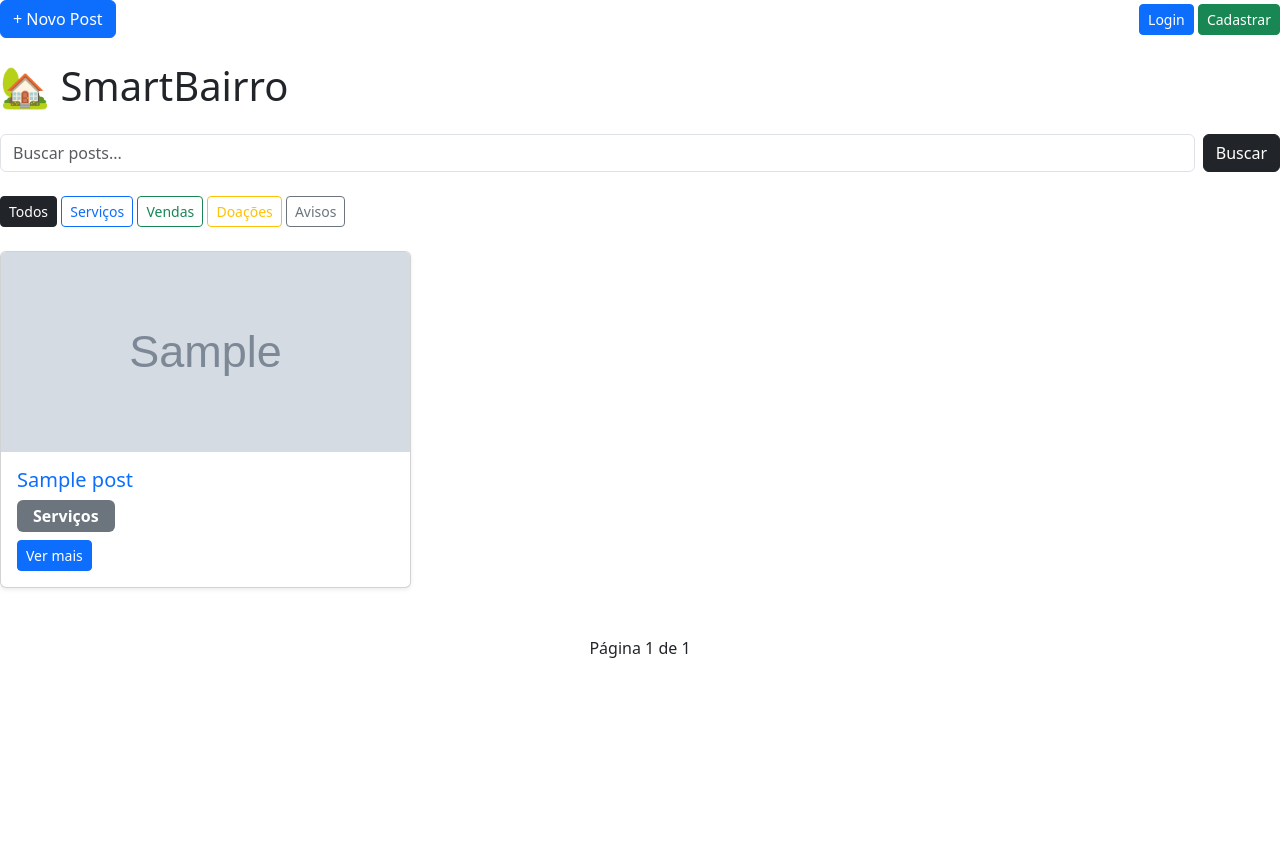
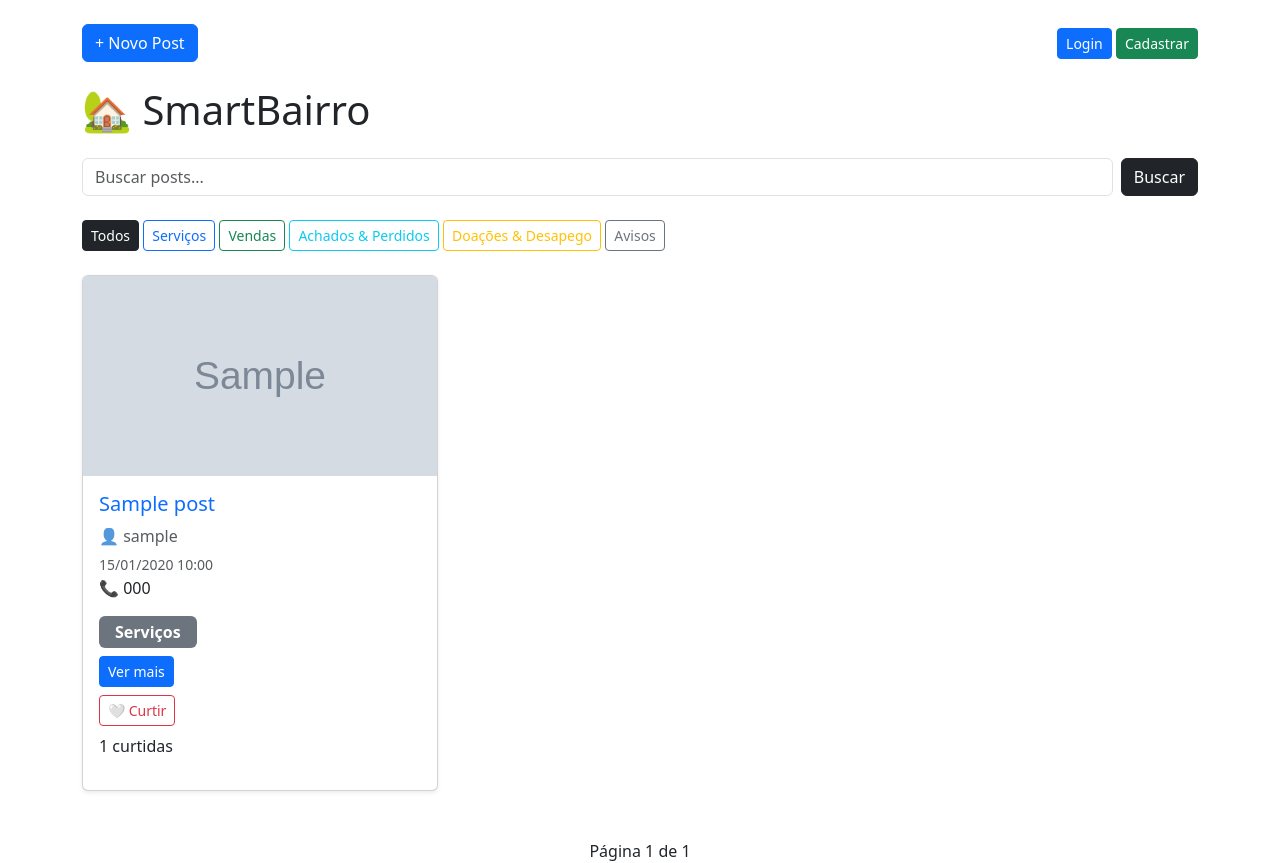
Before and after one commit to SrAndrePrado/smartbairro, a Django app: page / in a window 1280 px wide. Before the commit the page ends 658 px from the top, so only its background shows below. Run offline with Django 5.2, Linux system fonts and the light colour scheme; tables that the repository leaves empty hold one stand-in row (values such as "Sample post"); grey boxes marked "Sample" are stand-in pictures.

Commit message:
feat: Adiciona comentários, curtidas, telefone, filtro por usuário e melhorias de interface

```diff
--- a/posts/models.py
+++ b/posts/models.py
@@ -1,22 +1,40 @@
 from django.db import models
-from django.contrib.auth.models import User   # 👈 IMPORTANTE
+from django.contrib.auth.models import User   # IMPORTANTE
 
 class Post(models.Model):
     CATEGORIAS = [
         ('servico', 'Serviços'),
         ('venda', 'Vendas'),
-        ('doacao', 'Doações'),
+        ('doacao', 'Doações & Desapego'),
         ('aviso', 'Avisos'),
+        ('achados', 'Achados e Perdidos'),
     ]
 
     titulo = models.CharField(max_length=100)
     descricao = models.TextField()
     categoria = models.CharField(max_length=20, choices=CATEGORIAS)
     data_criacao = models.DateTimeField(auto_now_add=True)
+    usuario = models.ForeignKey(User, on_delete=models.CASCADE)
+    imagem = models.ImageField(upload_to='posts/', null=True, blank=True)
+    created_at = models.DateTimeField(auto_now_add=True)
+    telefone = models.CharField(max_length=20, blank=True, null=True)
 
-    usuario = models.ForeignKey(User, on_delete=models.CASCADE)
-
-    imagem = models.ImageField(upload_to='posts/', null=True, blank=True)
 
     def __str__(self):
         return self.titulo
+
+class Curtida(models.Model):
+    usuario = models.ForeignKey(User, on_delete=models.CASCADE)
+    post = models.ForeignKey(Post, on_delete=models.CASCADE)
+
+    def __str__(self):
+        return f"{self.usuario} curtiu {self.post}"
+
+class Comentario(models.Model):
+    usuario = models.ForeignKey(User, on_delete=models.CASCADE)
+    post = models.ForeignKey(Post, on_delete=models.CASCADE)
+    texto = models.TextField()
+    data_criacao = models.DateTimeField(auto_now_add=True)
+
+    def __str__(self):
+        return f"{self.usuario} comentou"
--- a/posts/templates/posts/criar_post.html
+++ b/posts/templates/posts/criar_post.html
@@ -19,8 +19,9 @@
         <option value="venda">Venda</option>
         <option value="doacao">Doação</option>
         <option value="aviso">Aviso</option>
+        <option value="achados">Achados & Perdidos</option>
     </select><br><br>
-
+    <input type="text" name="telefone" class="form-control" placeholder="Telefone">
     <input type="file" name="imagem" class="form-control">
 
     <button type="submit">Salvar</button>
--- a/posts/templates/posts/home.html
+++ b/posts/templates/posts/home.html
@@ -1,5 +1,20 @@
 <!DOCTYPE html>
 <html>
+
+<head>
+    <title>SmartBairro</title>
+    <link href="https://cdn.jsdelivr.net/npm/bootstrap@5.3.0/dist/css/bootstrap.min.css" rel="stylesheet">
+
+    <style>
+        html {
+            scroll-behavior: smooth;
+        }
+    </style>
+</head>
+
+<body class="container mt-4">
+
+    <!-- TOPO -->
     <div class="d-flex justify-content-between align-items-center mb-4">
 
         <!-- ESQUERDA -->
@@ -9,7 +24,6 @@
 
         <!-- DIREITA -->
         <div>
-
             {% if user.is_authenticated %}
                 <span class="me-2">Olá, {{ user.username }} 👋</span>
 
@@ -17,27 +31,18 @@
                     {% csrf_token %}
                     <button type="submit" class="btn btn-danger btn-sm">Logout</button>
                 </form>
-
             {% else %}
                 <a href="/login/" class="btn btn-primary btn-sm">Login</a>
                 <a href="/cadastro/" class="btn btn-success btn-sm">Cadastrar</a>
             {% endif %}
+        </div>
 
     </div>
 
-</div>
-<head>
-    <title>SmartBairro</title>
-    <link href="https://cdn.jsdelivr.net/npm/bootstrap@5.3.0/dist/css/bootstrap.min.css" rel="stylesheet">
-</head>
-<body>
-
     <h1 class="mb-4">🏡 SmartBairro</h1>
 
-    <div class="row">
-
+    <!-- BUSCA -->
     <form method="GET" class="mb-4 d-flex">
-
         <input
             type="text"
             name="busca"
@@ -45,11 +50,10 @@
             placeholder="Buscar posts..."
             value="{{ request.GET.busca }}"
         >
-
         <button type="submit" class="btn btn-dark">Buscar</button>
-
     </form>
 
+    <!-- FILTROS -->
     <div class="mb-4">
 
         <a href="/" class="btn btn-sm {% if not request.GET.categoria %}btn-dark{% else %}btn-outline-dark{% endif %}">Todos</a>
@@ -58,17 +62,21 @@
 
         <a href="/?categoria=venda" class="btn btn-sm {% if request.GET.categoria == 'venda' %}btn-success{% else %}btn-outline-success{% endif %}">Vendas</a>
 
-    <a href="/?categoria=doacao" class="btn btn-sm {% if request.GET.categoria == 'doacao' %}btn-warning{% else %}btn-outline-warning{% endif %}">Doações</a>
+        <a href="/?categoria=achados" class="btn btn-sm {% if request.GET.categoria == 'achados' %}btn-info{% else %}btn-outline-info{% endif %}">Achados & Perdidos</a>
+
+        <a href="/?categoria=doacao" class="btn btn-sm {% if request.GET.categoria == 'doacao' %}btn-warning{% else %}btn-outline-warning{% endif %}">Doações & Desapego</a>
 
         <a href="/?categoria=aviso" class="btn btn-sm {% if request.GET.categoria == 'aviso' %}btn-secondary{% else %}btn-outline-secondary{% endif %}">Avisos</a>
 
     </div>
 
+    <!-- POSTS -->
+    <div class="row">
         {% for post in page_obj %}
 
         <div class="col-md-4 mb-4">
 
-        <div class="card h-100 shadow-sm">
+            <div id="post-{{ post.id }}" class="card h-100 shadow-sm">
 
                 {% if post.imagem %}
                     <img src="{{ post.imagem.url }}" class="card-img-top"
@@ -76,22 +84,50 @@
                 {% endif %}
 
                 <div class="card-body">
-
                     <h5 class="card-title">
                         <a href="/post/{{ post.id }}/" class="text-decoration-none">
                             {{ post.titulo }}
                         </a>
                     </h5>
 
+                    <p class="text-muted mb-1">
+                        👤 {{ post.usuario.username }}
+                    </p>
+
+                    <small class="text-muted">
+                         {{ post.created_at|date:"d/m/Y H:i" }}
+                    </small>
+
+                    {% if post.telefone %}
+                        <p>📞 {{ post.telefone }}</p>
+                    {% endif %}
+
                     <span class="badge bg-secondary fs-6 px-3 py-2 mb-2 d-inline-block">
                         {{ post.get_categoria_display }}
                     </span>
 
-                <div>
+                    <div class="mb-2">
                         <a href="/post/{{ post.id }}/" class="btn btn-primary btn-sm">
                             Ver mais
                         </a>
                     </div>
+
+                    <!-- CURTIR -->
+                    <form action="/curtir/{{ post.id }}/" method="POST">
+                        {% csrf_token %}
+
+                        {% if post.id in curtidas_usuario %}
+                            <button type="submit" class="btn btn-danger btn-sm">
+                                ❤️ Curtido
+                            </button>
+                        {% else %}
+                            <button type="submit" class="btn btn-outline-danger btn-sm">
+                                🤍 Curtir
+                            </button>
+                        {% endif %}
+                    </form>
+
+                    <p class="mt-2">{{ post.curtida_set.count }} curtidas</p>
 
                 </div>
 
@@ -100,7 +136,9 @@
         </div>
 
         {% endfor %}
+    </div>
 
+    <!-- PAGINAÇÃO -->
     <div class="d-flex justify-content-center mt-4">
 
         {% if page_obj.has_previous %}
@@ -121,8 +159,5 @@
 
     </div>
 
-
-</div>
-
 </body>
 </html>
--- a/posts/urls.py
+++ b/posts/urls.py
@@ -11,4 +11,6 @@ urlpatterns = [
     path('login/', auth_views.LoginView.as_view(template_name='posts/login.html')),
     path('logout/', auth_views.LogoutView.as_view(next_page='/')),
     path('cadastro/', views.cadastro),
+    path('curtir/<int:post_id>/', views.curtir_post),
+    path('comentar/<int:post_id>/', views.comentar_post),
 ]
--- a/posts/views.py
+++ b/posts/views.py
@@ -3,7 +3,7 @@ from django.contrib.auth.forms import UserCreationForm
 from django.contrib.auth import login
 from django.contrib.auth.decorators import login_required
 from django.db.models import Q
-from .models import Post
+from .models import Post, Curtida, Comentario
 from django.core.paginator import Paginator
 
 
@@ -11,7 +11,7 @@ def home(request):
     categoria = request.GET.get('categoria')
     busca = request.GET.get('busca')
 
-    posts = Post.objects.all()
+    posts = Post.objects.all().order_by('-id')
 
     if categoria:
         posts = posts.filter(categoria=categoria)
@@ -19,16 +19,25 @@ def home(request):
     if busca:
         posts = posts.filter(
             Q(titulo__icontains=busca) |
-            Q(descricao__icontains=busca)
+            Q(descricao__icontains=busca) |
+            Q(usuario__username__icontains=busca) |
+            Q(telefone__icontains=busca) |
+            Q(usuario__icontains=busca)
         )
-
+    curtidas_usuario = []
+    if request.user.is_authenticated:
+        curtidas_usuario = Curtida.objects.filter(
+            usuario=request.user
+        ).values_list('post_id', flat=True)
     paginator = Paginator(posts, 6)
 
     page_number = request.GET.get('page')
     page_obj = paginator.get_page(page_number)
 
-    return render(request, 'posts/home.html', {'page_obj': page_obj})
-
+    return render(request, 'posts/home.html', {
+    'page_obj': page_obj,
+    'curtidas_usuario': curtidas_usuario
+})
 
 @login_required
 def criar_post(request):
@@ -37,13 +46,15 @@ def criar_post(request):
         descricao = request.POST.get('descricao')
         categoria = request.POST.get('categoria')
         imagem = request.FILES.get('imagem')
+        telefone = request.POST.get('telefone')
 
         Post.objects.create(
             titulo=titulo,
             descricao=descricao,
             categoria=categoria,
             usuario=request.user,
-            imagem=imagem
+            imagem=imagem,
+            telefone=telefone
         )
 
         return redirect('/')
@@ -53,8 +64,13 @@ def criar_post(request):
 
 def detalhe_post(request, post_id):
     post = get_object_or_404(Post, id=post_id)
-    return render(request, 'posts/detalhe_post.html', {'post': post})
-
+    curtidas = Curtida.objects.filter(post=post)
+    comentarios = Comentario.objects.filter(post=post)
+    return render(request, 'posts/detalhe_post.html', {
+    'post': post,
+    'curtidas': curtidas,
+    'comentarios': comentarios
+    })
 
 @login_required
 def editar_post(request, post_id):
@@ -98,4 +114,34 @@ def cadastro(request):
 
     return render(request, 'posts/cadastro.html', {'form': form})
 
+@login_required
+def curtir_post(request, post_id):
+    post = get_object_or_404(Post, id=post_id)
+
+    # evita duplicar curtida
+    curtida, created = Curtida.objects.get_or_create(
+        usuario=request.user,
+        post=post
+    )
+
+    # se já existia, remove (toggle)
+    if not created:
+        curtida.delete()
+
+    return redirect(f'/#post-{post_id}')
+
+@login_required
+def comentar_post(request, post_id):
+    post = get_object_or_404(Post, id=post_id)
+
+    if request.method == 'POST':
+        texto = request.POST.get('texto')
+
+        Comentario.objects.create(
+            usuario=request.user,
+            post=post,
+            texto=texto
+        )
+
+    return redirect(f'/post/{post_id}/#comentarios')
 # Create your views here.
```
Also changed, not shown: posts/templates/posts/detalhe_post.html (+28 -0 lines), posts/migrations/0004_curtida.py (added), posts/migrations/0005_comentario.py (added), posts/migrations/0006_comentario_created_at.py (added), posts/migrations/0007_remove_comentario_created_at_post_created_at.py (added), posts/migrations/0008_post_telefone.py (added), posts/migrations/0009_alter_post_categoria_alter_post_telefone.py (added), 1 other file. Lines whose indentation alone changed are shown as unchanged.
